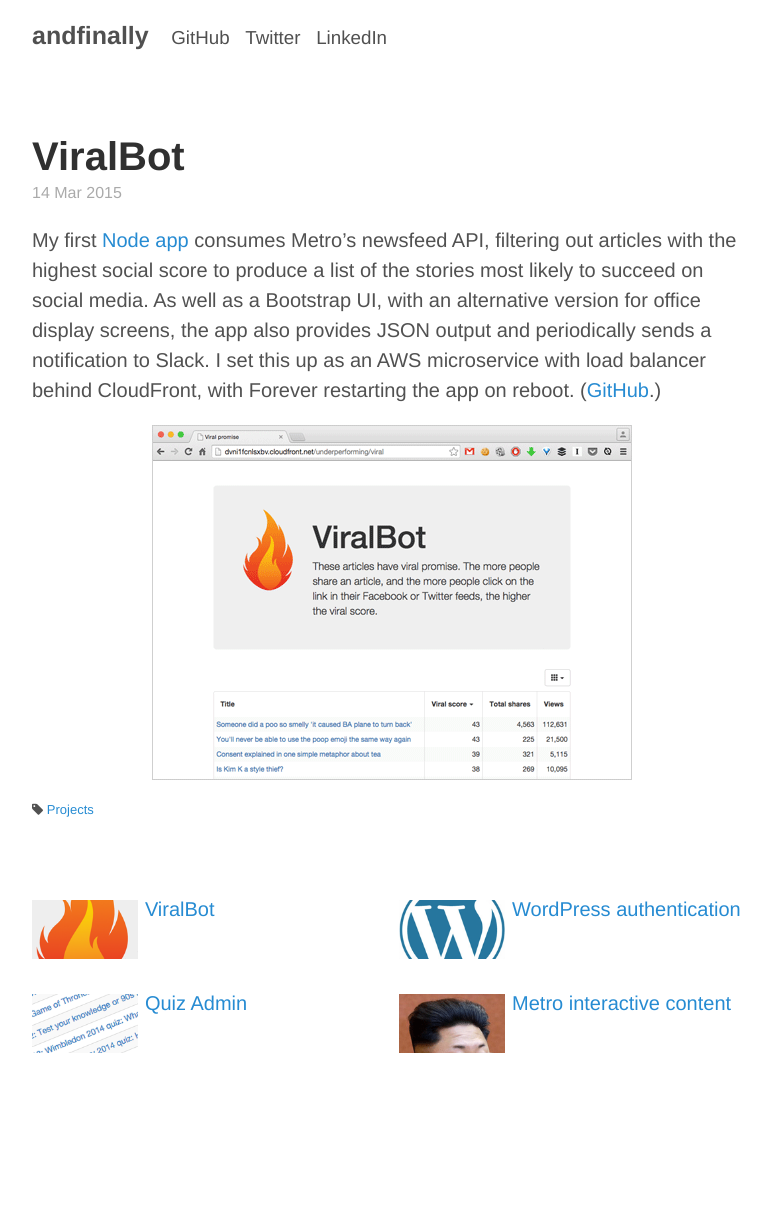
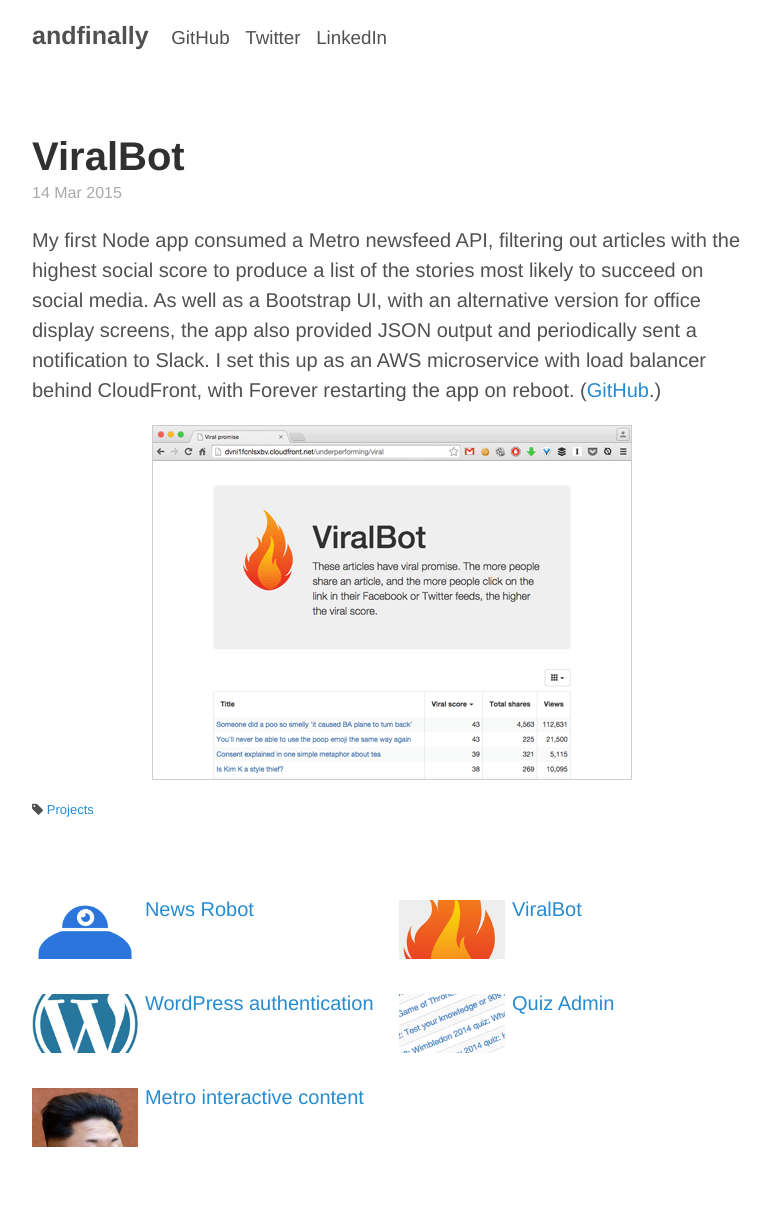
Before and after one commit to andfinally/andfinally.github.io, a Jekyll site: the page built from _posts/2015-03-14-viralbot.md, in a window 1280 px wide. Shown: the whole page, without its empty margins (248-1019 px from the left). Built offline with Jekyll 4.4.1, drawn with Linux system fonts in a browser that asks for light colours; nearby versions of some CDN libraries; comment, search, counter and statistics services are not loaded; before the commit the page ends 1128 px from its top, so only the background shows below that.

Commit message:
Added News Robot post, updated ViralBot post.

```diff
--- a/_posts/2015-03-14-viralbot.md
+++ b/_posts/2015-03-14-viralbot.md
@@ -7,6 +7,6 @@ thumbnail: /assets/2015/03/thumb-viralbot.png
 tags: [projects]
 ---
 
-My first [Node app](http://dvni1fcnlsxbv.cloudfront.net/underperforming/viral) consumes Metro's newsfeed API, filtering out articles with the highest social score to produce a list of the stories most likely to succeed on social media. As well as a Bootstrap UI, with an alternative version for office display screens, the app also provides JSON output and periodically sends a notification to Slack. I set this up as an AWS microservice with load balancer behind CloudFront, with Forever restarting the app on reboot. ([GitHub](https://github.com/andfinally/node-underperforming).)
+My first Node app consumed a Metro newsfeed API, filtering out articles with the highest social score to produce a list of the stories most likely to succeed on social media. As well as a Bootstrap UI, with an alternative version for office display screens, the app also provided JSON output and periodically sent a notification to Slack. I set this up as an AWS microservice with load balancer behind CloudFront, with Forever restarting the app on reboot. ([GitHub](https://github.com/andfinally/node-underperforming).)
 
 <img src="/assets/2015/03/viralbot.png" class="content-img">
```
Also changed, not shown: _posts/2015-12-20-news-robot.md (added, +12 -0 lines), Gemfile.lock, assets/2015/12/news-robot.png (added), assets/2015/12/thumb-news-robot.png (added).
